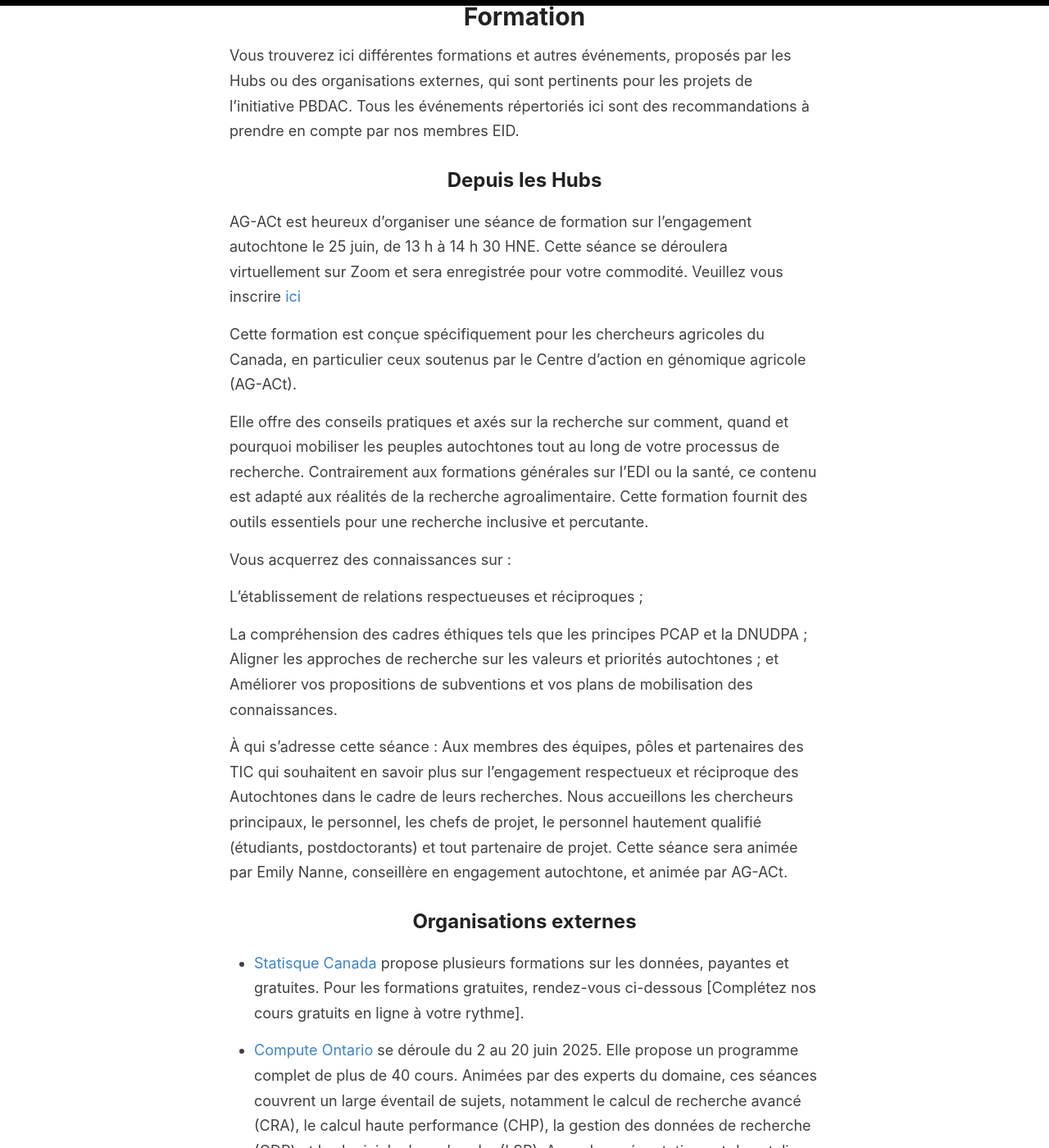
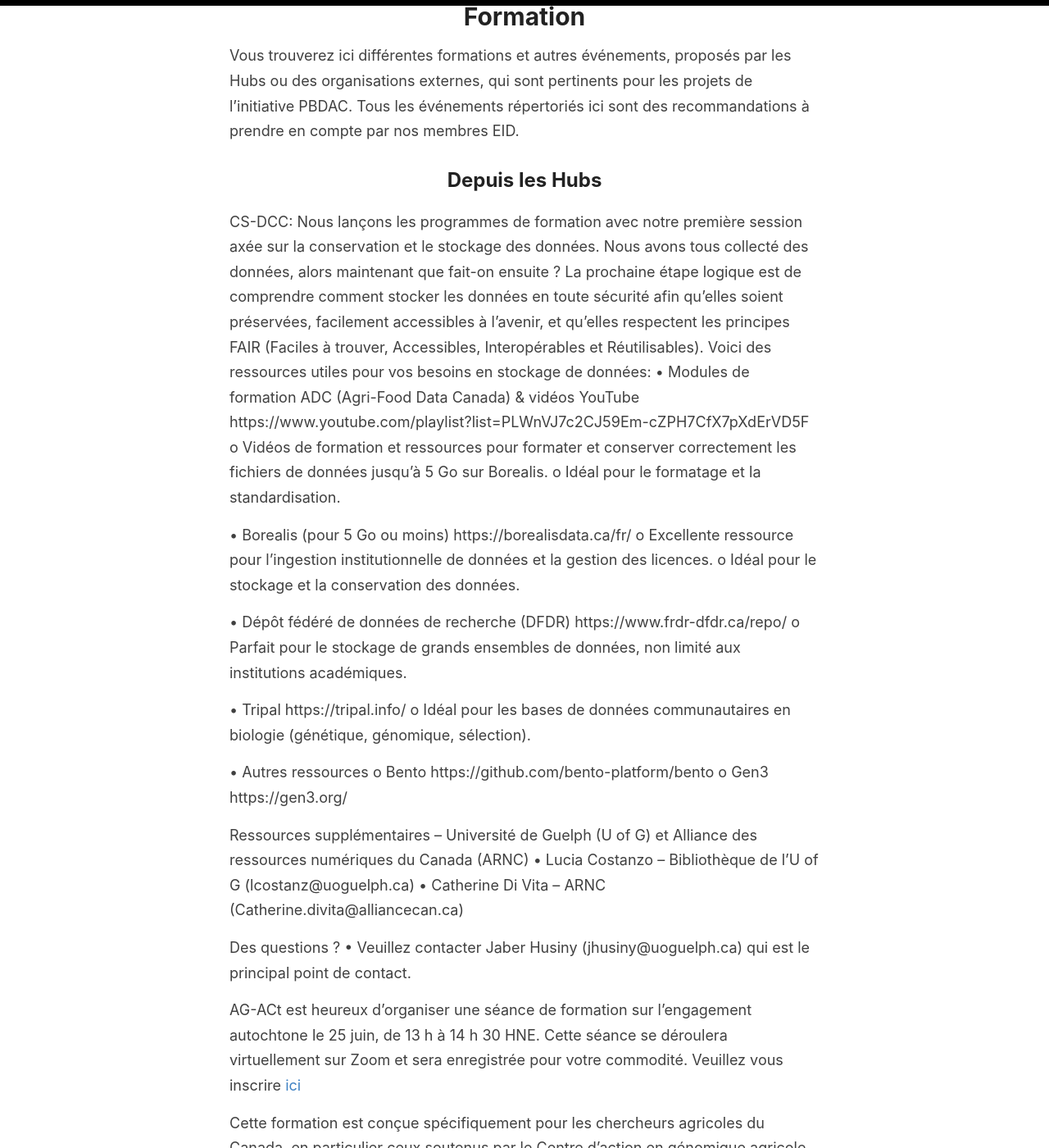
Before and after one commit to ClimateSmartAg/ClimateSmartAg-website-fr, a Jekyll site: the page built from _pages/training.md, in a window 1280 px wide and 1400 px high, scrolled down 192 px. Shown: the whole window at 82% size. Built offline with Jekyll 4.4.1, drawn with Linux system fonts in a browser that asks for light colours.

Commit message:
Update training.md

```diff
--- a/_pages/training.md
+++ b/_pages/training.md
@@ -8,6 +8,32 @@
 Vous trouverez ici différentes formations et autres événements, proposés par les Hubs ou des organisations externes, qui sont pertinents pour les projets de l'initiative PBDAC. Tous les événements répertoriés ici sont des recommandations à prendre en compte par nos membres EID.
 
 ## Depuis les Hubs
+CS-DCC: Nous lançons les programmes de formation avec notre première session axée sur la conservation et le stockage des données. Nous avons tous collecté des données, alors maintenant que fait-on ensuite ? La prochaine étape logique est de comprendre comment stocker les données en toute sécurité afin qu'elles soient préservées, facilement accessibles à l'avenir, et qu'elles respectent les principes FAIR (Faciles à trouver, Accessibles, Interopérables et Réutilisables). Voici des ressources utiles pour vos besoins en stockage de données:
+  •	Modules de formation ADC (Agri-Food Data Canada) & vidéos YouTube https://www.youtube.com/playlist?list=PLWnVJ7c2CJ59Em-cZPH7CfX7pXdErVD5F
+    o	Vidéos de formation et ressources pour formater et conserver correctement les fichiers de données jusqu'à 5 Go sur Borealis.
+    o	Idéal pour le formatage et la standardisation.
+
+  •	Borealis (pour 5 Go ou moins) https://borealisdata.ca/fr/
+    o	Excellente ressource pour l’ingestion institutionnelle de données et la gestion des licences.
+    o	Idéal pour le stockage et la conservation des données.
+
+  •	Dépôt fédéré de données de recherche (DFDR) https://www.frdr-dfdr.ca/repo/
+    o	Parfait pour le stockage de grands ensembles de données, non limité aux institutions académiques.
+
+  •	Tripal https://tripal.info/
+    o	Idéal pour les bases de données communautaires en biologie (génétique, génomique, sélection).
+
+  •	Autres ressources
+    o	Bento https://github.com/bento-platform/bento
+    o	Gen3 https://gen3.org/
+
+Ressources supplémentaires – Université de Guelph (U of G) et Alliance des ressources numériques du Canada (ARNC)
+  •	Lucia Costanzo – Bibliothèque de l’U of G (lcostanz@uoguelph.ca)
+  •	Catherine Di Vita – ARNC (Catherine.divita@alliancecan.ca)
+
+Des questions ?
+  •	Veuillez contacter Jaber Husiny (jhusiny@uoguelph.ca) qui est le principal point de contact.
+
 AG-ACt est heureux d'organiser une séance de formation sur l'engagement autochtone le 25 juin, de 13 h à 14 h 30 HNE. Cette séance se déroulera virtuellement sur Zoom et sera enregistrée pour votre commodité.
 Veuillez vous inscrire [ici](https://zoom.us/meeting/register/Za6OdVqOReqUlcD0hvIx_g)
 
```
